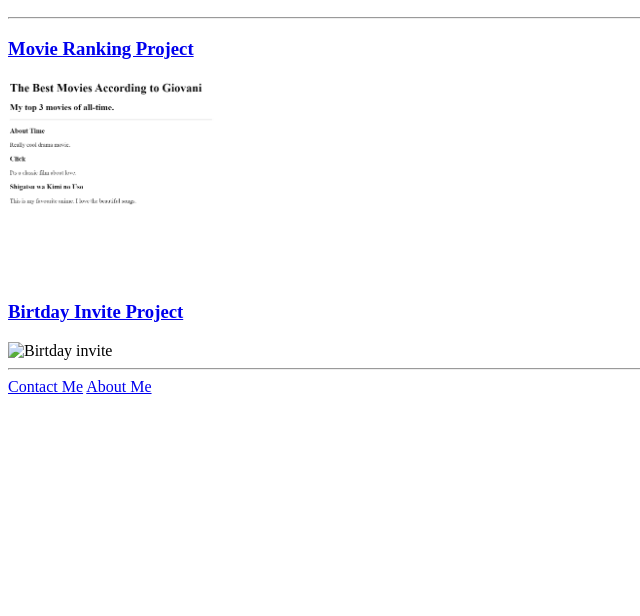
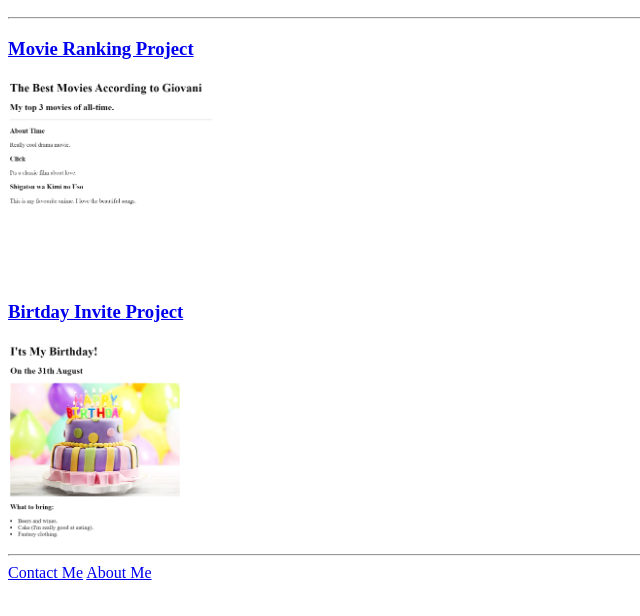
Before and after one commit to Giovaninapa/html-Portifolio., a plain HTML site: page index.html in a window 1280 px wide. Shown: the part 110-726 px from the top of the page, without its empty margins (0-640 px from the left). Drawn offline with Linux system fonts and the light colour scheme.

Commit message:
Update index.html

```diff
--- a/index.html
+++ b/index.html
@@ -14,7 +14,7 @@
     <h3><a href="./public/movie-ranking.html">Movie Ranking Project</a></h3>
     <img src="./assets/images/The Best Movies.png" height="200" alt="The Best Movies">
     <h3><a href="./public/birthday-invite.html">Birtday Invite Project</a></h3>
-    <img src="./assets/images/Captura de tela 2024-11-10 174136.png" height="200" alt="Birtday invite">
+    <img src="./assets/images/Birthday invite.png" height="200" alt="Birtday invite">
     <hr />
     <a href="./public/contact.html">Contact Me</a>
     <a href="./public/about.html">About Me</a>
```
